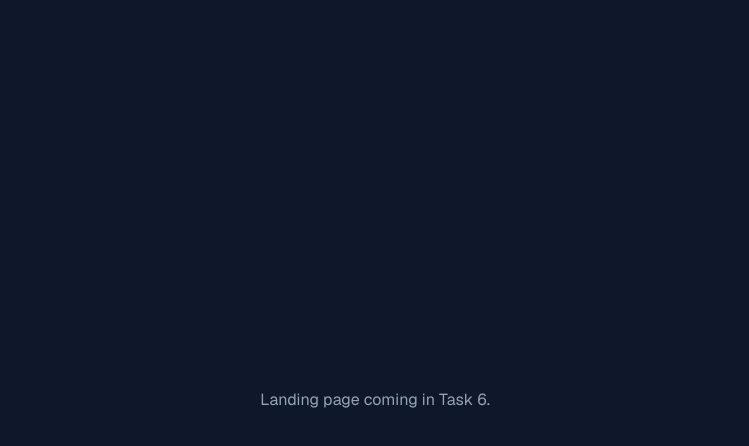
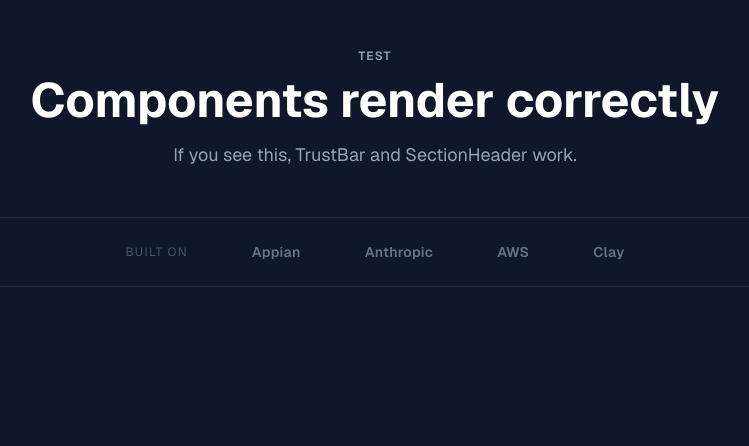
Before and after one commit to cjmurphy4810/human-workforce-consulting, a Next.js app: page / in a window 1280 px wide. Shown: the top 446 px of the page, without its empty margins (265-1014 px from the left). Built offline with nearby package versions, Linux system fonts and the light colour scheme.

Commit message:
feat: add SectionHeader and TrustBar components

```diff
--- a/src/app/page.tsx
+++ b/src/app/page.tsx
@@ -1,7 +1,15 @@
+import SectionHeader from '@/components/SectionHeader'
+import TrustBar from '@/components/TrustBar'
+
 export default function Home() {
   return (
-    <main className="min-h-screen flex items-center justify-center">
-      <p className="text-slate-400">Landing page coming in Task 6.</p>
+    <main className="min-h-screen p-12 space-y-12">
+      <SectionHeader
+        eyebrow="Test"
+        headline="Components render correctly"
+        sub="If you see this, TrustBar and SectionHeader work."
+      />
+      <TrustBar />
     </main>
   )
 }
--- /dev/null
+++ b/src/components/SectionHeader.tsx
@@ -0,0 +1,21 @@
+interface SectionHeaderProps {
+  eyebrow: string
+  headline: string
+  sub?: string
+}
+
+export default function SectionHeader({ eyebrow, headline, sub }: SectionHeaderProps) {
+  return (
+    <div className="text-center max-w-3xl mx-auto">
+      <p className="text-xs font-semibold uppercase tracking-widest text-slate-400 mb-3">
+        {eyebrow}
+      </p>
+      <h2 className="text-4xl md:text-5xl font-bold text-white leading-tight mb-4">
+        {headline}
+      </h2>
+      {sub && (
+        <p className="text-lg text-slate-400 leading-relaxed">{sub}</p>
+      )}
+    </div>
+  )
+}
--- /dev/null
+++ b/src/components/TrustBar.tsx
@@ -0,0 +1,21 @@
+const partners = ['Appian', 'Anthropic', 'AWS', 'Clay']
+
+export default function TrustBar() {
+  return (
+    <div className="border-y border-slate-800 py-6">
+      <div className="max-w-4xl mx-auto px-6 flex items-center justify-center gap-10 md:gap-16 flex-wrap">
+        <p className="text-xs uppercase tracking-widest text-slate-600 w-full text-center md:w-auto">
+          Built on
+        </p>
+        {partners.map((partner) => (
+          <span
+            key={partner}
+            className="text-slate-500 font-semibold text-sm tracking-wide"
+          >
+            {partner}
+          </span>
+        ))}
+      </div>
+    </div>
+  )
+}
```
